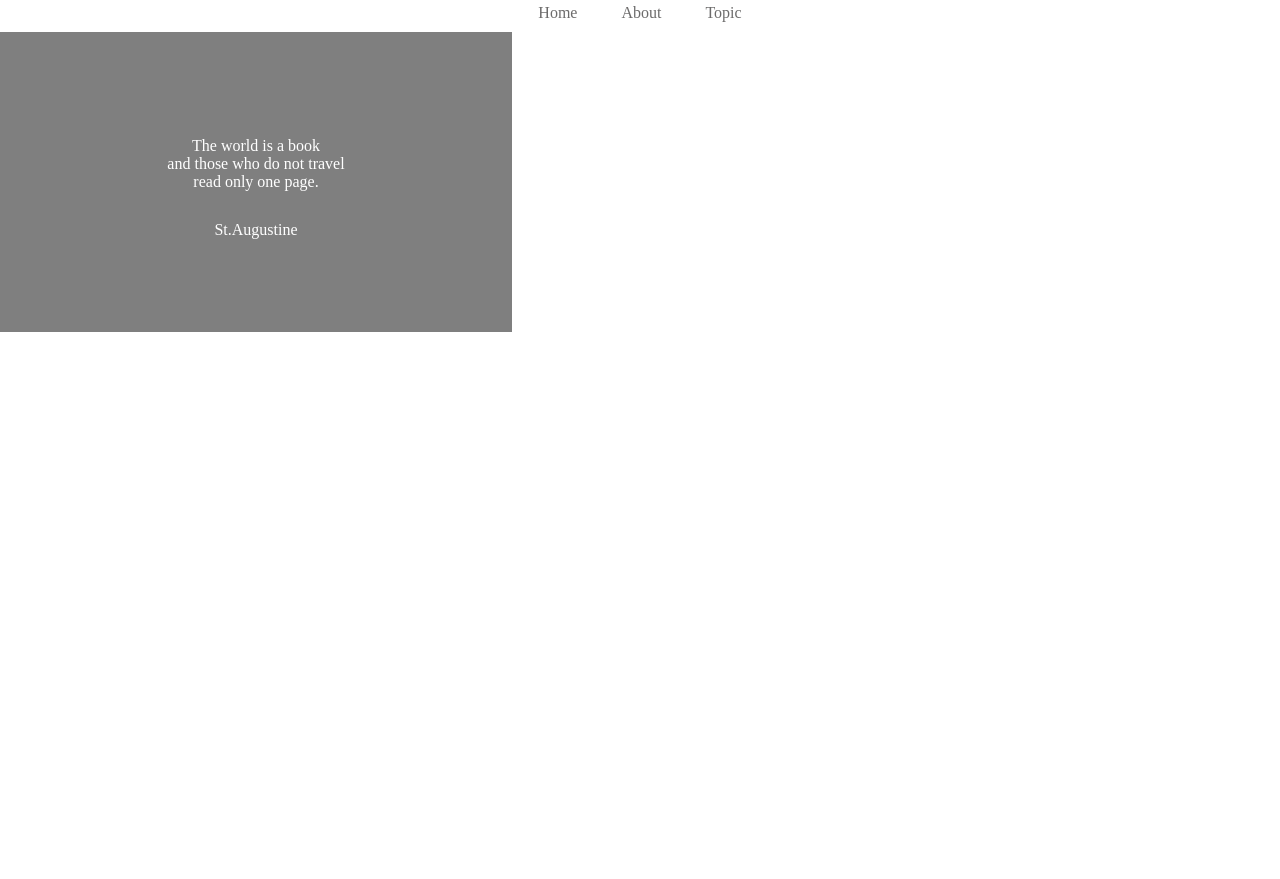
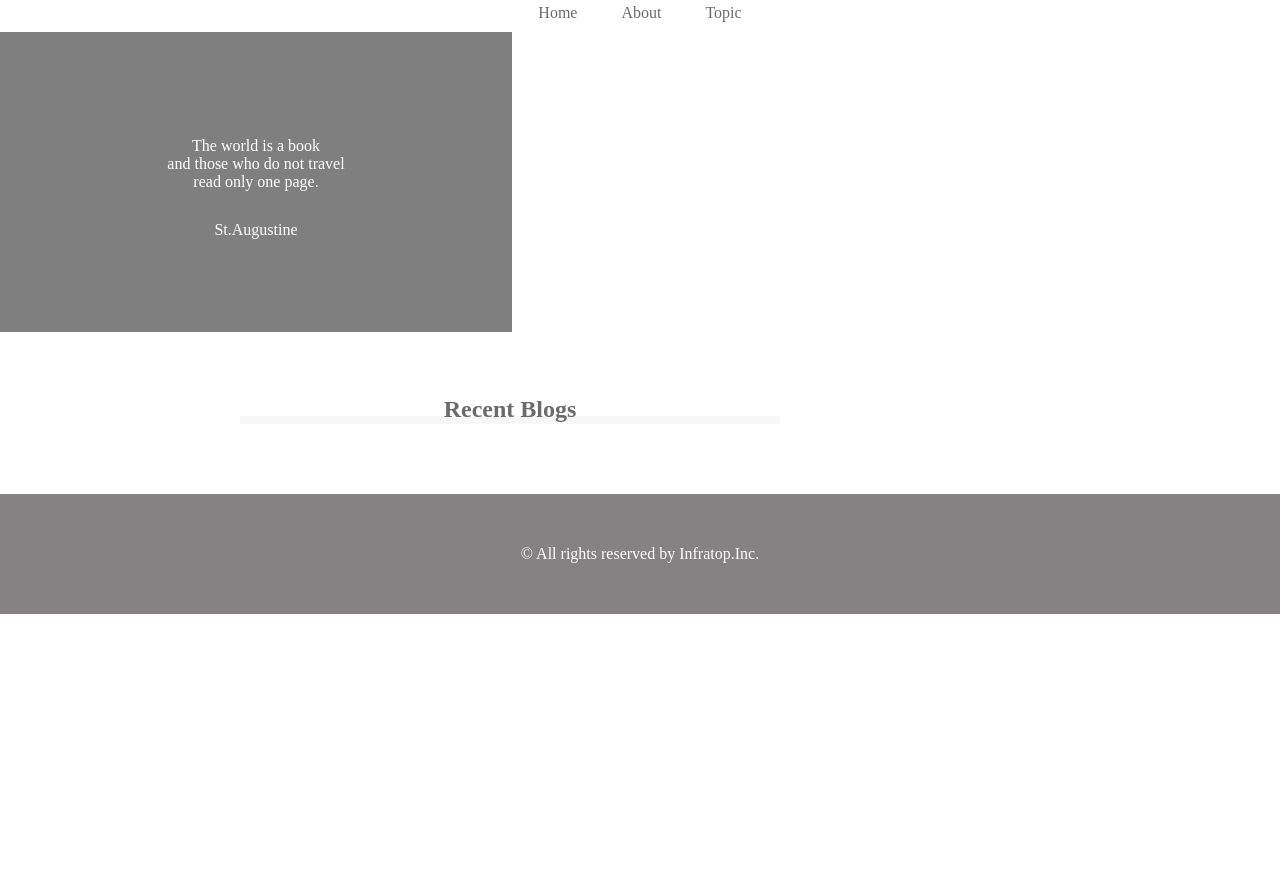
Before and after one commit to kotoudaasato/1-10_study, a plain HTML site: page index.html in a window 1280 px wide. Shown: the part 73-952 px from the top of the page. After the commit the page ends 800 px from the top, so only its background shows below. Drawn offline with Linux system fonts and the light colour scheme.

Commit message:
[Start]1-7

```diff
--- a/index.html
+++ b/index.html
@@ -39,10 +39,13 @@
       </div>
     </div>
 
-    <div class="main">
-      <div class="blog"></div>
+    <main>
+      <section class="blog">
+        <h2 class="blog-heading">Recent Blogs</h2>
+      </section>
       <div class="sidebar"></div>
-    </div>
+    </main>
+
 
     <footer>
       <p class="footer-text">© All rights reserved by Infratop.Inc.</p>
--- a/style.css
+++ b/style.css
@@ -47,19 +47,24 @@ header .heading {
   margin-top: 30px;
   color: #fff;
 }
-.main {
-  width: 840px;
+main {
+  width: 800px;
   display: flex;
   justify-content: center;
   margin: 0 auto;
+  padding: 70px 0;
 }
 .blog {
-  width: 600px;
-  height: 1400px;
+  width: 540px;
+  margin-right: 30px;
+}
+.blog-heading {
+  border-bottom: 8px solid #f7f7f7;
+  text-align: center;
+  line-height: 0.6;
 }
 .sidebar {
-  width: 240px;
-  height: 1400px;
+  width: 230px;
 }
 footer {
   width: 100%;
```
